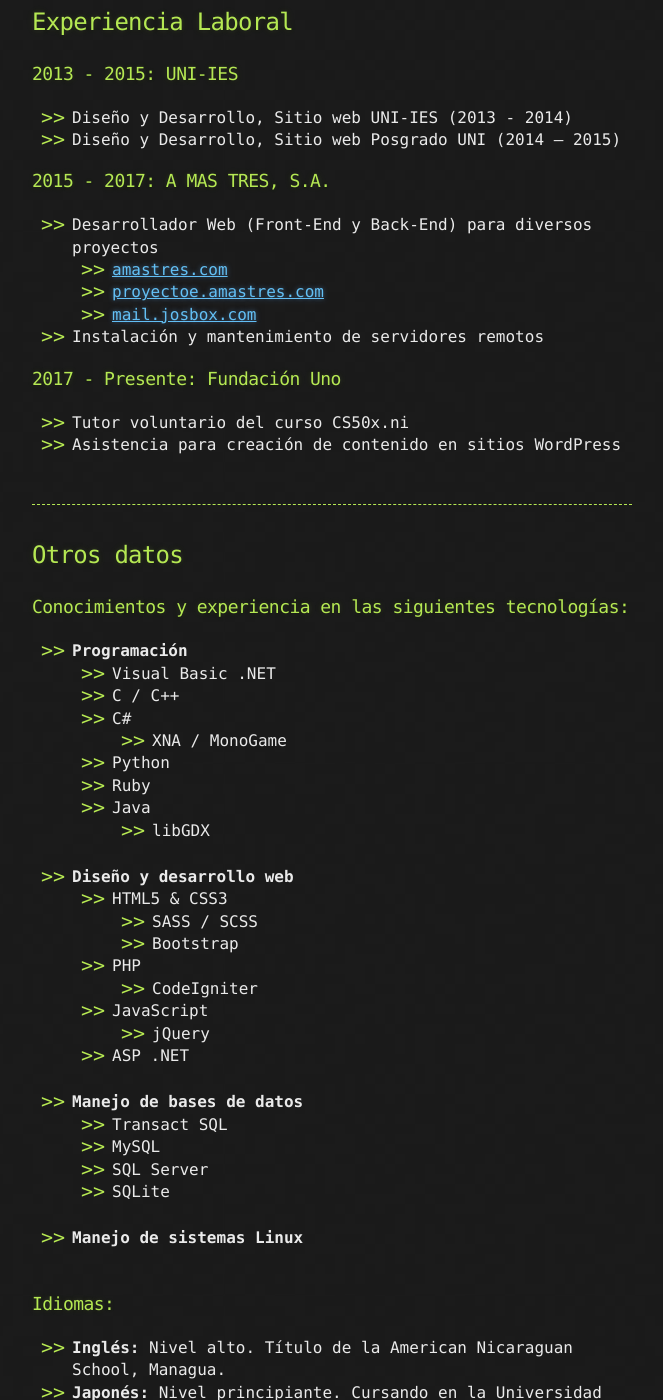
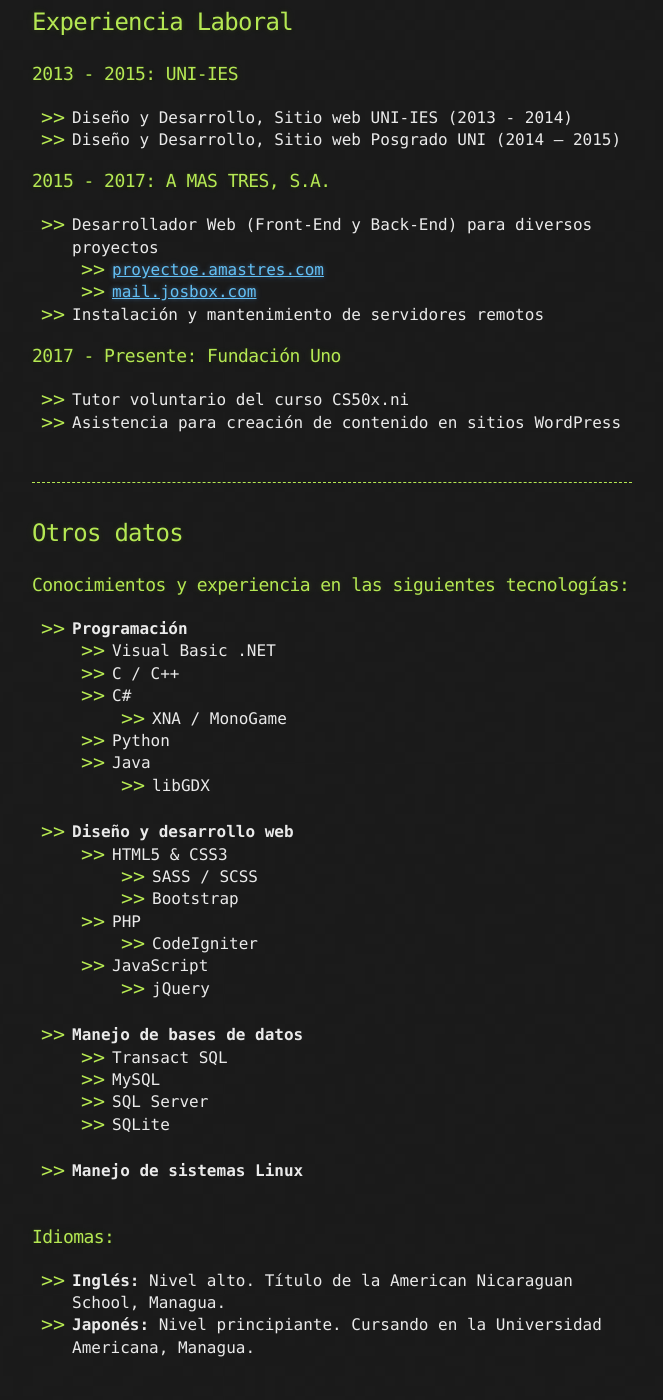
Before and after one commit to mimg2805/mimg2805.github.io, a Jekyll site: the page built from cv/index.html, in a window 1280 px wide and 1400 px high, scrolled down 1365 px. Shown: the whole window, without its empty margins (308-971 px from the left). Built offline with Jekyll 4.4.1, drawn with Linux system fonts in a browser that asks for light colours; nearby versions of some CDN libraries; after the commit the page ends 2744 px from its top, so only the background shows below that.

Commit message:
Updating CV

```diff
--- a/cv/index.html
+++ b/cv/index.html
@@ -67,9 +67,6 @@ title: CV
             Desarrollador Web (Front-End y Back-End) para diversos proyectos
             <ul>
                 <li>
-                    <a href="http://amastres.com">amastres.com</a>
-                </li>
-                <li>
                     <a href="http://proyectoe.amastres.com">proyectoe.amastres.com</a>
                 </li>
                 <li>
@@ -107,7 +104,6 @@ title: CV
                     </ul>
                 </li>
                 <li>Python</li>
-                <li>Ruby</li>
                 <li>Java
                     <ul>
                         <li>libGDX</li>
@@ -134,7 +130,6 @@ title: CV
                         <li>jQuery</li>
                     </ul>
                 </li>
-                <li>ASP .NET</li>
             </ul>
         </li>
         <br/>
```
